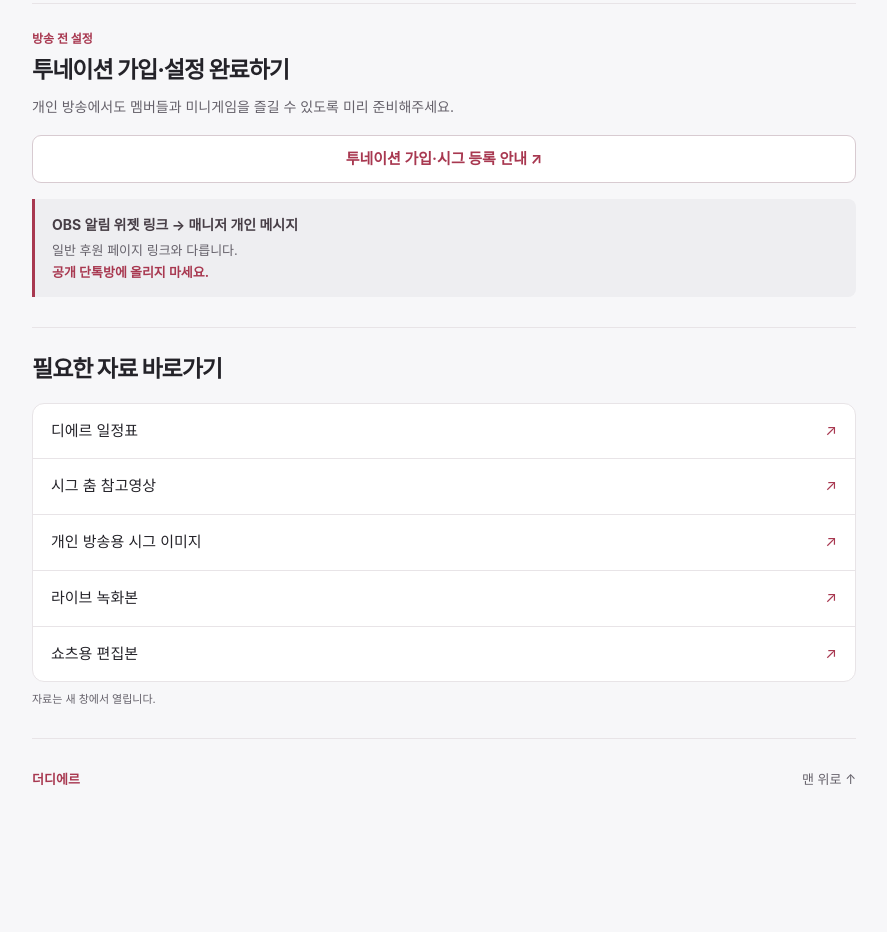
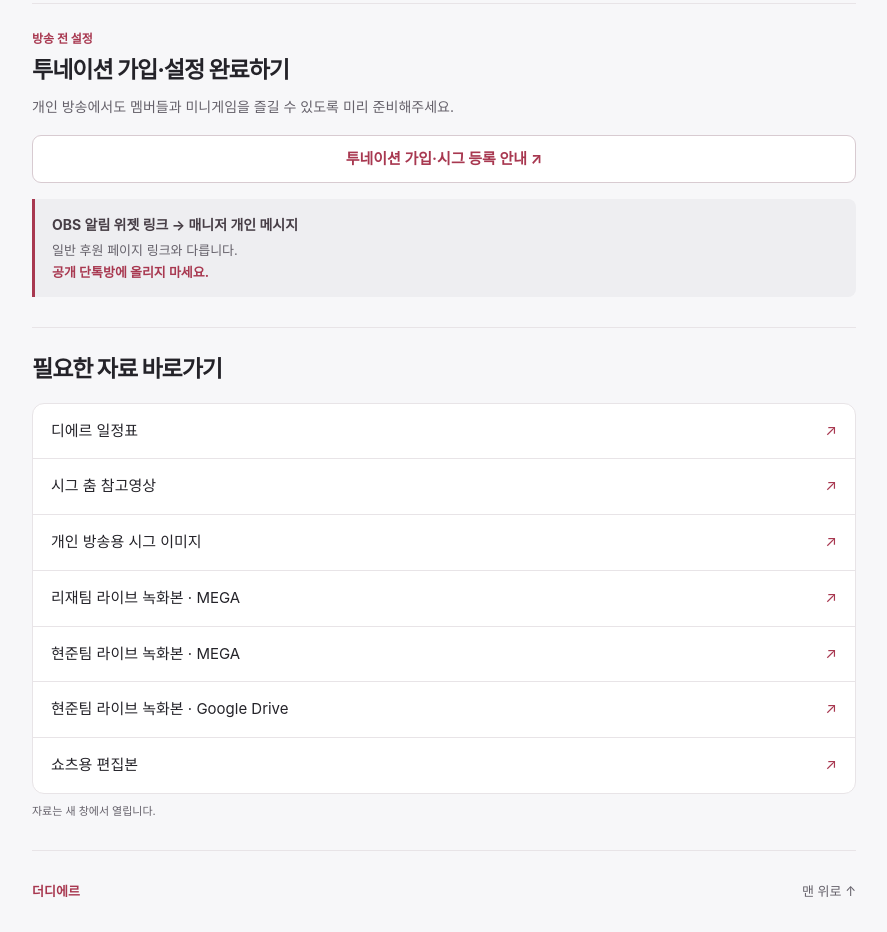
Before and after one commit to thediere-ops/diere-member-guide, a plain HTML site: page index.html in a window 1280 px wide. Shown: the part 1904-2836 px from the top of the page, without its empty margins (196-1083 px from the left). Before the commit the page ends 2725 px from the top, so only its background shows below. Drawn offline with Linux system fonts and the light colour scheme.

Commit message:
Label replay archives by team and add Hyeonjun MEGA and Drive folders

```diff
--- a/index.html
+++ b/index.html
@@ -15,7 +15,7 @@
 <article class="form-card"><div class="form-heading"><span class="number">2</span><h2>방송용<br> 멤버 소개 자료</h2></div><p class="card-purpose">방송에서 소개할 내 이야기를 적어주세요.</p><p class="short-list">스트리머명 · 나이 · 키 · 혈액형 · MBTI<br>콘텐츠 · 장점 · 팬들에게 한마디 · 시그 · 공약</p><div class="important"><strong>사진도 함께 보내주세요</strong><br>웰컴 이미지용 사진 + 이름(활동명)</div><button class="button primary" data-copy="intro">② 멤버 소개 양식 복사</button><p class="button-help">복사 → 메시지에 붙여넣기 → 내용 작성</p><details><summary>작성 항목 10개 · 사진 안내 보기</summary><div class="details-content"><ol class="fields"><li>스트리머명</li><li>나이</li><li>키</li><li>혈액형</li><li>MBTI</li><li>주로 하는 콘텐츠</li><li>나의 장점</li><li>팬들에게 한마디</li><li>잘하는 시그</li><li>나의 대표 공약</li></ol><p><strong>웰컴 이미지용 사진</strong>을 이름(활동명)과 함께 첨부해주세요.</p><p><strong>공약표 제작을 원하는 분</strong>은 공약표에 넣을 내용도 보내주세요.</p></div></details></article>
 </div><button class="button combined" data-copy="member">두 양식을 한 번에 복사하기</button>
 </section>
-<section id="managers" class="manager-section"><div class="section-title"><span class="step-label">작성했다면</span><h2>내 팀 매니저에게 보내주세요</h2></div><p class="section-note">작성한 두 양식과 사진 파일을 함께 전달해주세요.</p><div class="managers"><div><strong>리재팀</strong><p>권기범 <span>매니저</span></p></div><div><strong>현준팀</strong><p>승일 · 정헌 <span>매니저</span></p></div><div><strong>표범상사</strong><p>형철 <span>매니저</span></p></div></div></section>
+<section id="managers" class="manager-section"><div class="section-title"><span class="step-label">작성했다면</span><h2>내 팀 매니저에게 보내주세요</h2></div><p class="section-note">작성한 두 양식과 사진 파일을 함께 전달해주세요.</p><div class="managers"><div><strong>리재팀</strong><p>권기범 <span>매니저</span></p></div><div><strong>현준팀</strong><p>정헌 · 승일 <span>매니저</span></p></div><div><strong>표범상사</strong><p>형철 <span>매니저</span></p></div></div></section>
 <section id="signal" class="section"><div class="section-title"><span class="step-label">신호탄 준비</span><h2>음원 2개를 골라주세요 <span class="badge">각 최대 50초</span></h2></div><p class="section-note">20만 원대와 40만 원대에서 각각 <strong>후원 금액·곡명·음원 링크·시작/종료 시간</strong>을 정해 매니저에게 보내주세요.</p><div class="signal-grid"><article><h3>20만 원대 신호탄</h3><p>200,000 ~ 299,900원 중 선택</p><button class="button outline" data-copy="signal20">20만 원대 양식 복사</button></article><article><h3>40만 원대 신호탄</h3><p>400,000 ~ 499,900원 중 선택</p><button class="button outline" data-copy="signal40">40만 원대 양식 복사</button></article></div><div class="duration"><strong>사용 구간은 50초 이내</strong><span>예: 00:30 ~ 01:20 <b>(50초)</b></span></div></section>
 <section id="schedule" class="section"><div class="section-title"><span class="step-label">방송 당일</span><h2>16:30까지 입실 완료</h2></div><div class="schedule"><div><strong>15:30–16:30</strong><span>출근 · 식사 · 방송 준비</span></div><div class="highlight"><strong>16:30까지</strong><span>입실 완료 · 개인 출근방송 종료</span></div><div><strong>17:00</strong><span>본방송 시작</span></div></div><p class="warning"><strong>16:30 이후 입실은 지각입니다.</strong><br>지각비 1분당 5,000원 · 최대 300만 원</p></section>
 <section id="toonation" class="section"><div class="section-title"><span class="step-label">방송 전 설정</span><h2>투네이션 가입·설정 완료하기</h2></div><p class="section-note">개인 방송에서도 멤버들과 미니게임을 즐길 수 있도록 미리 준비해주세요.</p><a class="button outline" href="https://toonation-alert-tutorial-20261009.workspace-012369.chatgpt.site/" target="_blank" rel="noopener noreferrer">투네이션 가입·시그 등록 안내 ↗</a><div class="security"><strong>OBS 알림 위젯 링크 → 매니저 개인 메시지</strong><p>일반 후원 페이지 링크와 다릅니다.<br><b>공개 단톡방에 올리지 마세요.</b></p></div></section>
@@ -23,7 +23,9 @@
 <a href="https://diere-team-schedule.editbsw.chatgpt.site/" target="_blank" rel="noopener noreferrer">디에르 일정표 <span>↗</span></a>
 <a href="https://sig-dance-links-2026.workspace-012369.chatgpt.site/" target="_blank" rel="noopener noreferrer">시그 춤 참고영상 <span>↗</span></a>
 <a href="https://mega.nz/folder/W9glXIwa#gOTZ_ZWOGcUDqtfoUPbvsQ" target="_blank" rel="noopener noreferrer">개인 방송용 시그 이미지 <span>↗</span></a>
-<a href="https://mega.nz/folder/L1ByXaaZ#NREJmVyywH2J_hf1JatCfQ" target="_blank" rel="noopener noreferrer">라이브 녹화본 <span>↗</span></a>
+<a href="https://mega.nz/folder/L1ByXaaZ#NREJmVyywH2J_hf1JatCfQ" target="_blank" rel="noopener noreferrer">리재팀 라이브 녹화본 · MEGA <span>↗</span></a>
+<a href="https://mega.nz/folder/OhhjyawQ#z-xZOc5EqNd-qL4N1SAkTg" target="_blank" rel="noopener noreferrer">현준팀 라이브 녹화본 · MEGA <span>↗</span></a>
+<a href="https://drive.google.com/drive/folders/1TCZTMGSbcMX5_nc1yk9X2jCD67-1eY3U" target="_blank" rel="noopener noreferrer">현준팀 라이브 녹화본 · Google Drive <span>↗</span></a>
 <a href="https://mega.nz/folder/zkI2gKoQ#JZUVz2ED4AOV3agDWNF_uA" target="_blank" rel="noopener noreferrer">쇼츠용 편집본 <span>↗</span></a>
 </div><p class="link-note">자료는 새 창에서 열립니다.</p></section>
 <footer><strong>더디에르</strong><a href="#">맨 위로 ↑</a></footer>
```
